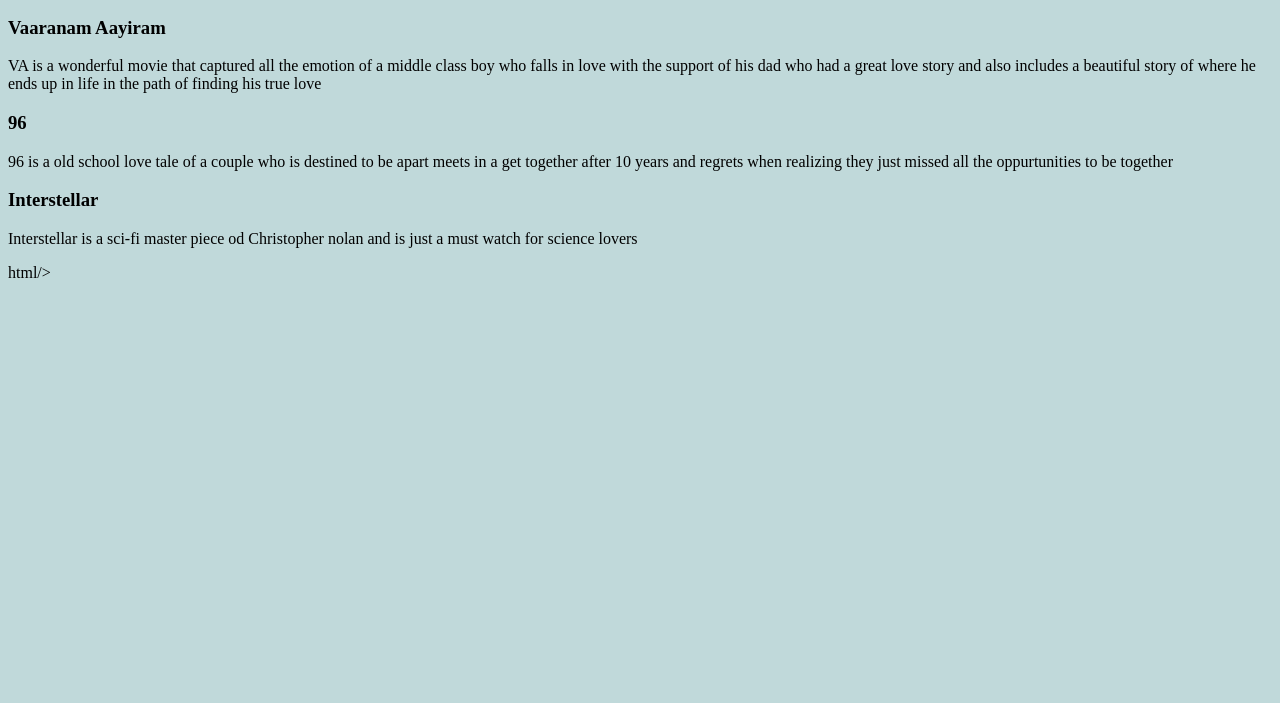
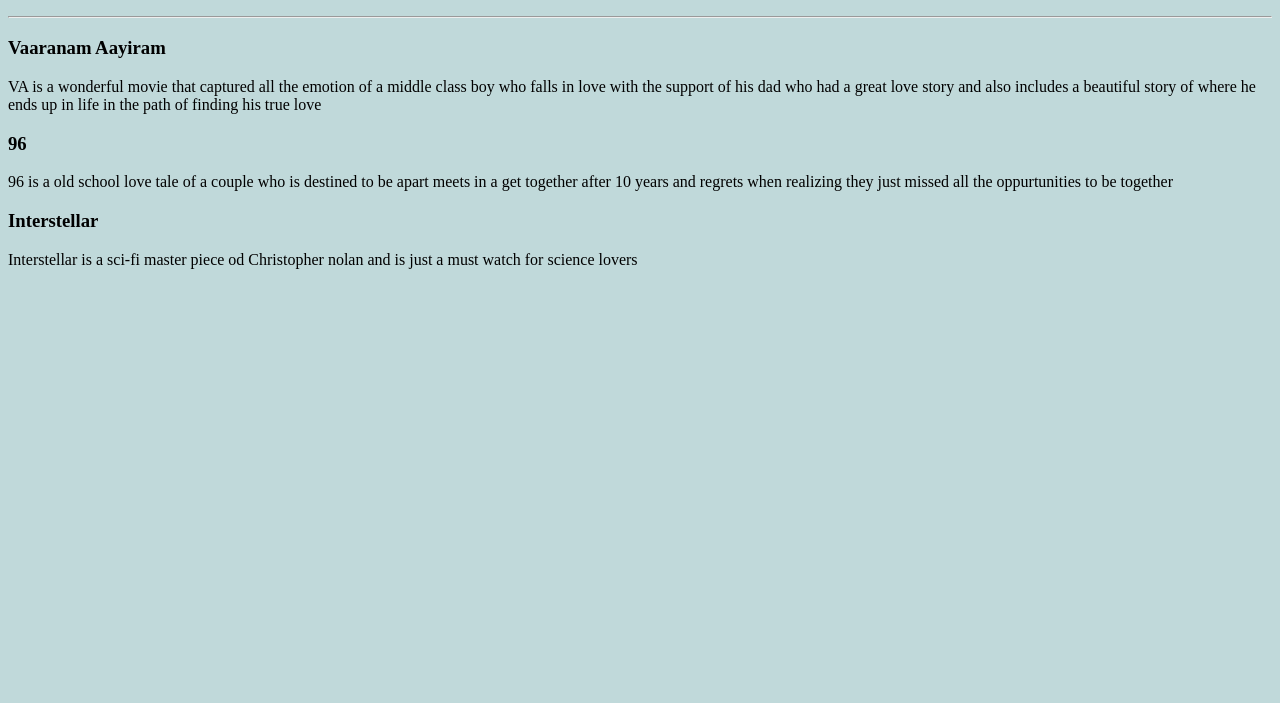
Before and after one commit to ashlesh-acharya/html-portfolio, a plain HTML site: page public/ashusmovies.html in a window 1280 px wide. Shown: the part 97-800 px from the top of the page. Drawn offline with Linux system fonts and the light colour scheme.

Commit message:
Update ashusmovies.html

```diff
--- a/public/ashusmovies.html
+++ b/public/ashusmovies.html
@@ -1,4 +1,4 @@
-<html style="background:rgba(89, 156, 158, 0.377)"
+<html style="background:rgba(89, 156, 158, 0.377)">
 <h1>The Best Movies from Aashu's watchlist</h1>
 <h2>My top 3 movies of all-time</h2>
 <hr>
@@ -8,4 +8,4 @@
 <p>96 is a old school love tale of a couple who is destined to be apart meets in a get together after 10 years and regrets when realizing they just missed all the oppurtunities to be together</p>
 <h3>Interstellar</h3>
 <p>Interstellar is a sci-fi master piece od Christopher nolan and is just a must watch for science lovers</p>
-html/>
+</html>
```
